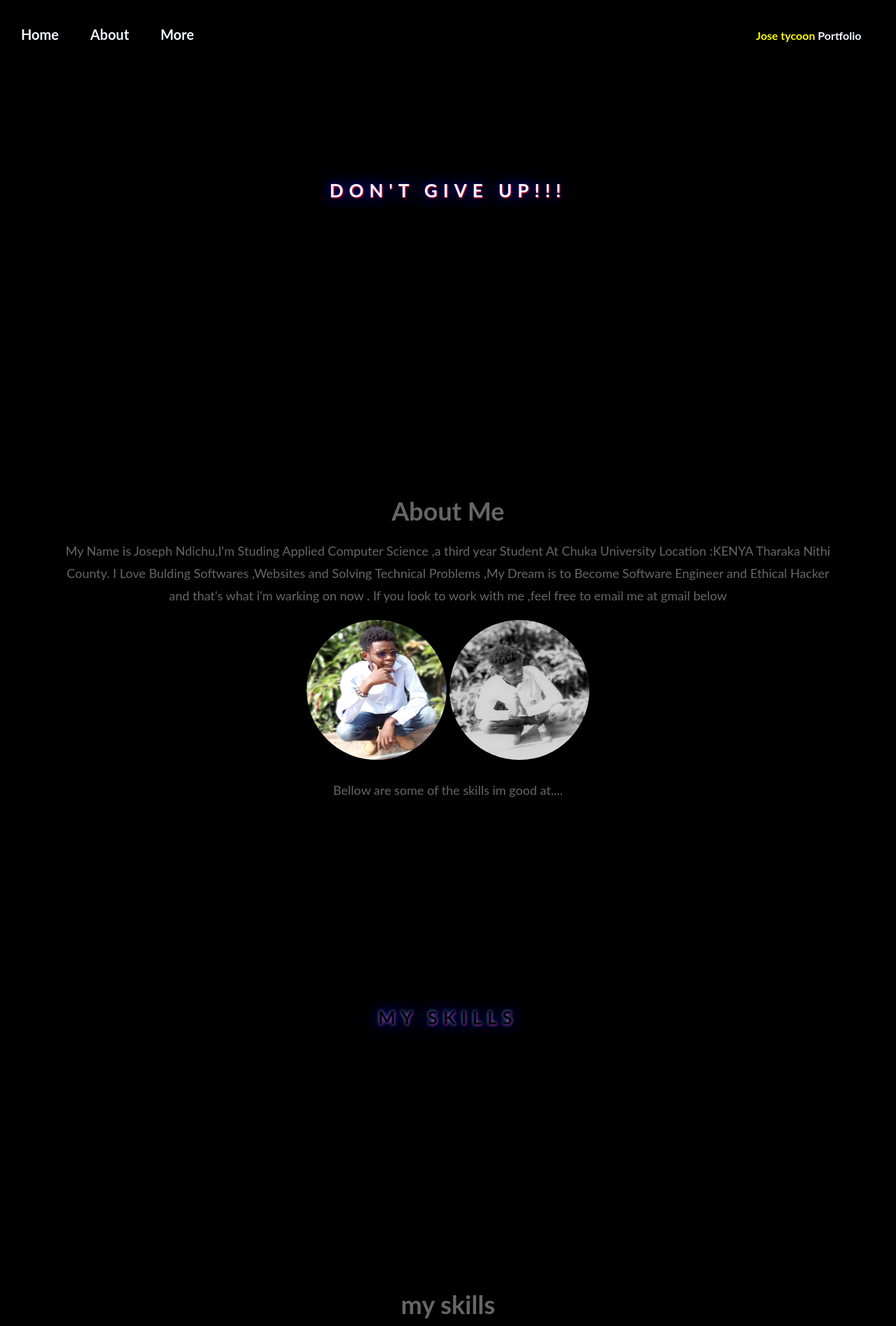
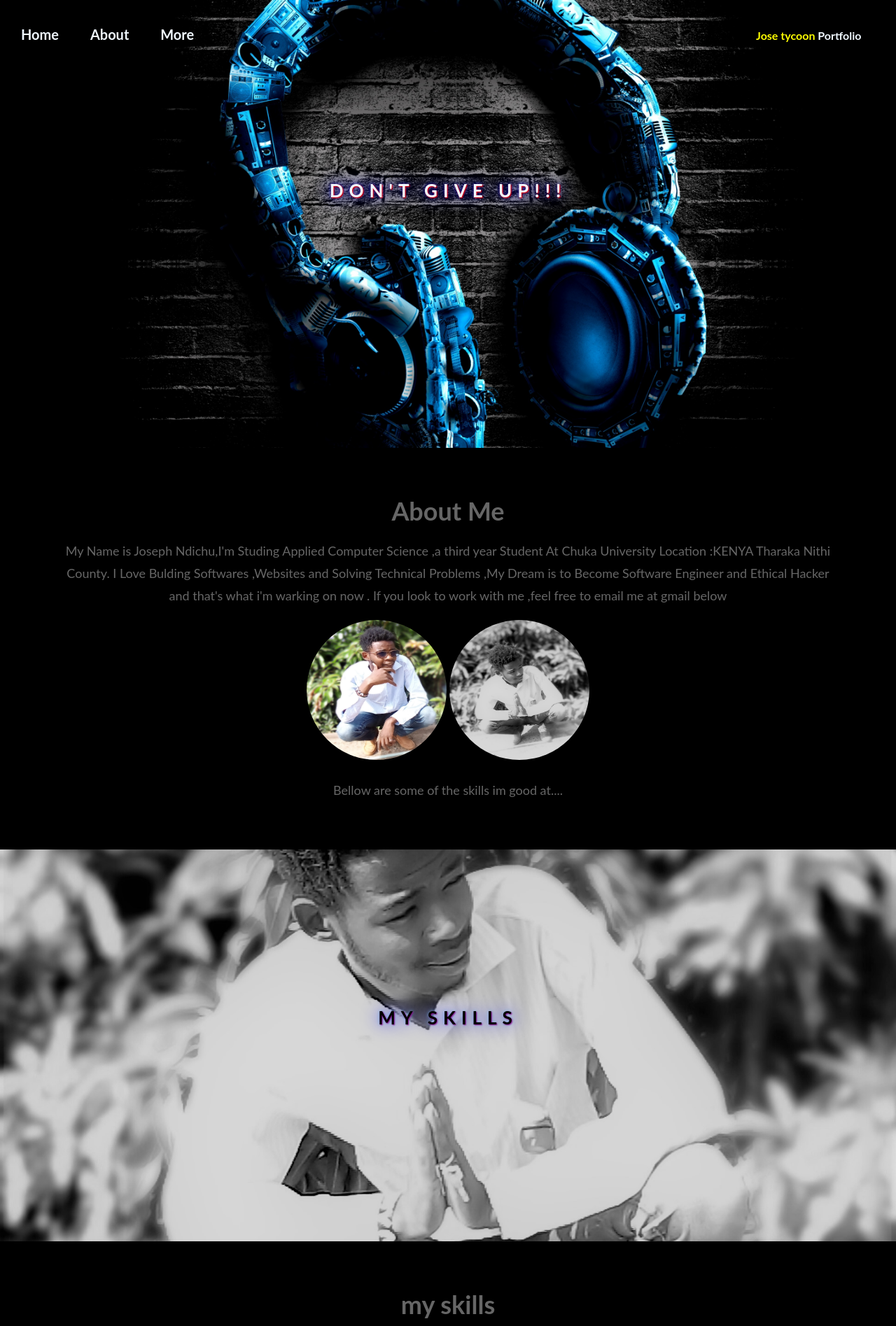
Before and after one commit to jose4eyes/jose, a plain HTML site: page index.html in a window 1280 px wide. Shown: the top 1895 px of the page at 70% size. Drawn offline with Linux system fonts and the light colour scheme.

Commit message:
Update style.css

```diff
--- a/style.css
+++ b/style.css
@@ -48,7 +48,7 @@ a:hover{
 
 }
 .cont1{
-    background-image: url("./img/picone.jpg");
+    background-image: url("picone.jpg");
     min-height: 80%;
 }
 .about{
@@ -56,7 +56,7 @@ a:hover{
 
 }
 .pic2{
-    background-image: url("./img/IMG_20220630_095406_725.jpg");
+    background-image: url("IMG_20220630_095406_725.jpg");
     min-height: 70%;
 }
 img{
```
